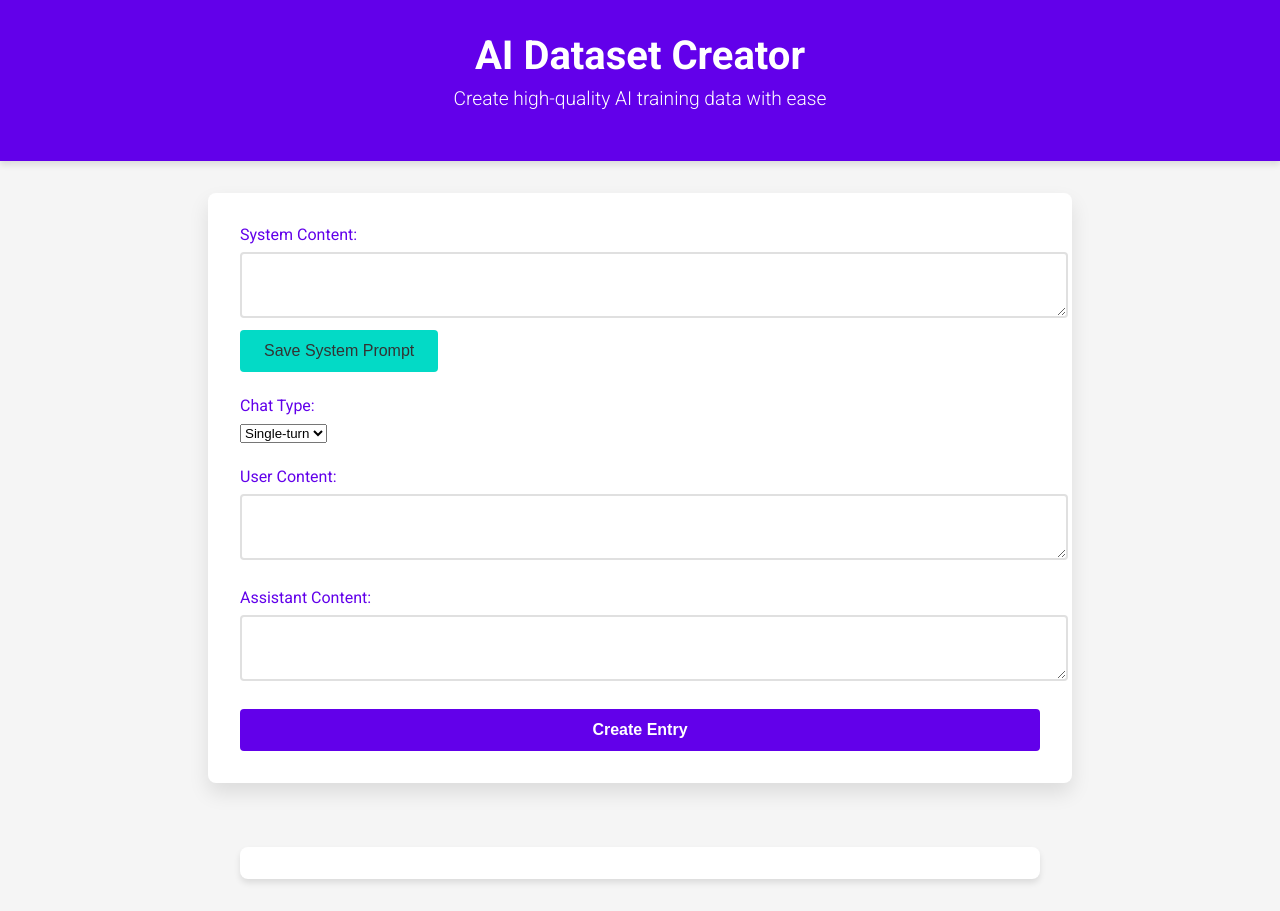
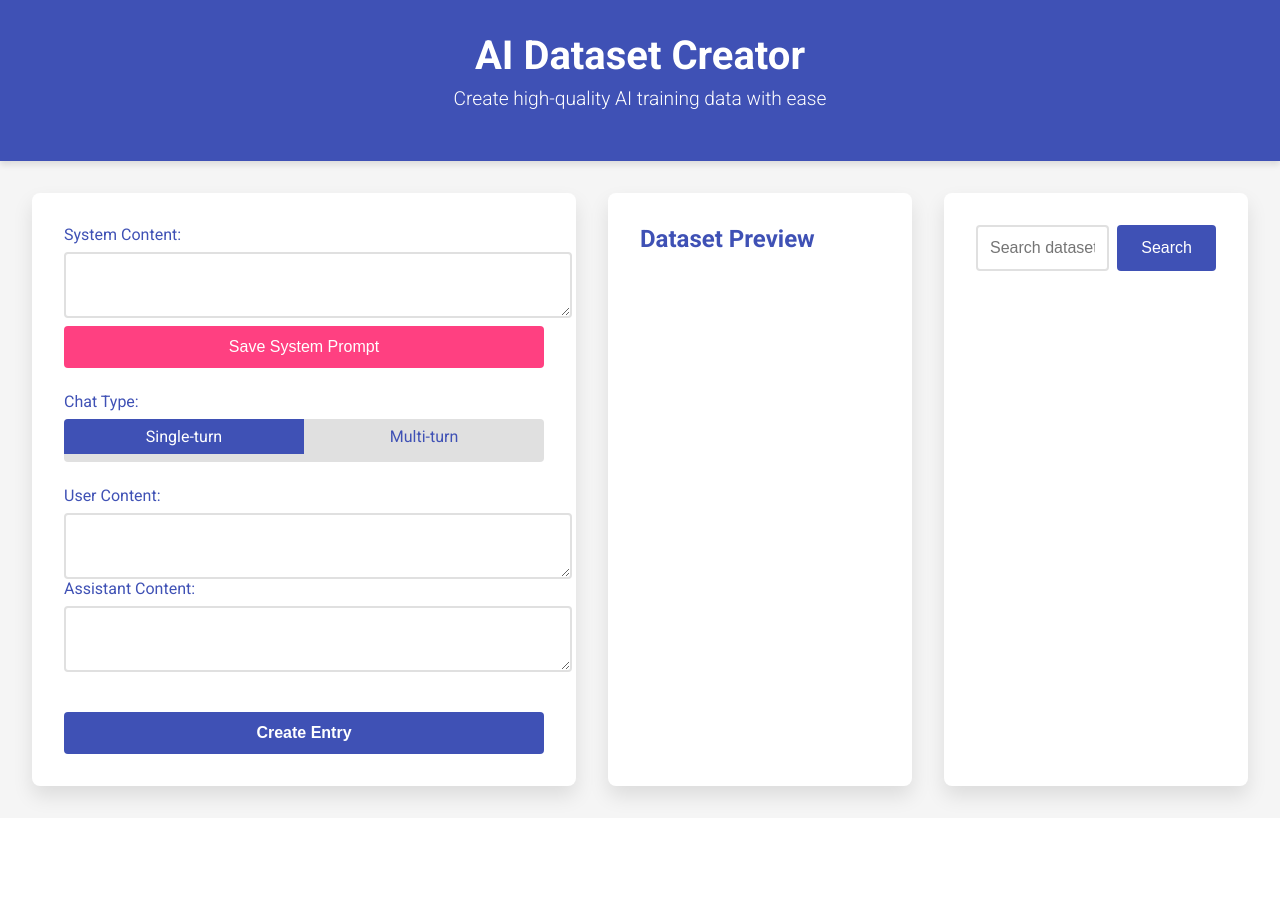
Before and after one commit to alextobias78/Fine-Tuner, a Flask app: page / in a window 1280 px wide. After the commit the page ends 808 px from the top, so only its background shows below. Run offline with Flask 3, Linux system fonts and the light colour scheme.

Commit message:
feat: Enhance UI/UX and functionality for dataset management
- Refactor JavaScript to modularize functions and improve readability.
- Add search functionality to filter dataset entries.
- Update CSS for better layout and responsiveness.
- Implement toggle switch for chat type selection.
- Improve form submission handling and notification display.
- Enhance dataset preview section with better styling and structure.

```diff
--- a/static/script.js
+++ b/static/script.js
@@ -2,14 +2,24 @@ let savedSystemPrompt = '';
 let messageCounter = 0;
 
 document.addEventListener('DOMContentLoaded', function() {
-    document.getElementById('saveSystemPrompt').addEventListener('click', function() {
-        savedSystemPrompt = document.getElementById('system_content').value;
-        alert('System prompt saved!');
+    const systemContentInput = document.getElementById('system_content');
+    const saveSystemPromptBtn = document.getElementById('saveSystemPrompt');
+    const chatTypeInputs = document.querySelectorAll('input[name="chat_type"]');
+    const singleTurnInputs = document.getElementById('single-turn-inputs');
+    const multiTurnInputs = document.getElementById('multi-turn-inputs');
+    const addMessageBtn = document.getElementById('add-message');
+    const datasetForm = document.getElementById('datasetForm');
+    const entriesContainer = document.getElementById('entries');
+    const searchInput = document.getElementById('search-input');
+    const searchButton = document.getElementById('search-button');
+
+    saveSystemPromptBtn.addEventListener('click', function() {
+        savedSystemPrompt = systemContentInput.value;
+        showNotification('System prompt saved!', 'success');
     });
 
-    document.getElementById('chat_type').addEventListener('change', function() {
-        const singleTurnInputs = document.getElementById('single-turn-inputs');
-        const multiTurnInputs = document.getElementById('multi-turn-inputs');
+    chatTypeInputs.forEach(input => {
+        input.addEventListener('change', function() {
             if (this.value === 'single') {
                 singleTurnInputs.style.display = 'block';
                 multiTurnInputs.style.display = 'none';
@@ -18,8 +28,19 @@ document.addEventListener('DOMContentLoaded', function() {
                 multiTurnInputs.style.display = 'block';
             }
         });
+    });
 
-    document.getElementById('add-message').addEventListener('click', function() {
+    addMessageBtn.addEventListener('click', addMessageInput);
+
+    datasetForm.addEventListener('submit', handleFormSubmit);
+
+    searchButton.addEventListener('click', performSearch);
+
+    // Initial dataset load
+    fetchDatasetEntries();
+});
+
+function addMessageInput() {
     const messageDiv = document.createElement('div');
     messageDiv.className = 'message-input';
     messageDiv.innerHTML = `
@@ -37,9 +58,9 @@ document.addEventListener('DOMContentLoaded', function() {
     messageDiv.querySelector('.remove-message').addEventListener('click', function() {
         messageDiv.remove();
     });
-    });
+}
 
-    document.getElementById('datasetForm').addEventListener('submit', function(e) {
+function handleFormSubmit(e) {
     e.preventDefault();
     const formData = new FormData(this);
     if (savedSystemPrompt) {
@@ -61,19 +82,64 @@ document.addEventListener('DOMContentLoaded', function() {
         method: 'POST',
         body: formData,
     })
-        .then(response => response.text())
+    .then(response => response.json())
     .then(data => {
+        showNotification('Entry added successfully!', 'success');
+        addEntryToPreview(data);
+        resetForm();
+    })
+    .catch(error => {
+        showNotification('Error adding entry. Please try again.', 'error');
+        console.error('Error:', error);
+    });
+}
+
+function showNotification(message, type) {
     const notification = document.getElementById('result');
-            notification.textContent = 'Entry added successfully!';
+    notification.textContent = message;
+    notification.className = `notification ${type}`;
     notification.style.display = 'block';
     setTimeout(() => {
         notification.style.display = 'none';
     }, 3000);
+}
 
-            document.getElementById('entries').innerHTML = `<pre>${data}</pre>` + document.getElementById('entries').innerHTML;
-            document.getElementById('user_content').value = '';
-            document.getElementById('assistant_content').value = '';
+function addEntryToPreview(entry) {
+    const entryElement = document.createElement('div');
+    entryElement.className = 'entry';
+    entryElement.innerHTML = `<pre>${JSON.stringify(entry, null, 2)}</pre>`;
+    document.getElementById('entries').prepend(entryElement);
+}
+
+function resetForm() {
+    document.getElementById('datasetForm').reset();
     document.getElementById('multi-turn-messages').innerHTML = '';
+}
+
+function performSearch() {
+    const searchTerm = document.getElementById('search-input').value.toLowerCase();
+    const entries = document.querySelectorAll('#entries .entry');
+
+    entries.forEach(entry => {
+        const entryText = entry.textContent.toLowerCase();
+        if (entryText.includes(searchTerm)) {
+            entry.style.display = 'block';
+        } else {
+            entry.style.display = 'none';
+        }
     });
+}
+
+function fetchDatasetEntries() {
+    fetch('/get_entries')
+    .then(response => response.json())
+    .then(entries => {
+        const entriesContainer = document.getElementById('entries');
+        entriesContainer.innerHTML = '';
+        entries.forEach(entry => addEntryToPreview(entry));
+    })
+    .catch(error => {
+        console.error('Error fetching entries:', error);
+        showNotification('Error loading dataset entries.', 'error');
     });
-});
+}
--- a/static/styles.css
+++ b/static/styles.css
@@ -1,9 +1,10 @@
 :root {
-    --primary-color: #6200ea;
-    --secondary-color: #03dac6;
+    --primary-color: #3f51b5;
+    --secondary-color: #ff4081;
     --background-color: #f5f5f5;
     --text-color: #333333;
     --input-background: #ffffff;
+    --border-color: #e0e0e0;
 }
 
 body {
@@ -43,41 +44,49 @@ h1 {
 main {
     flex-grow: 1;
     display: flex;
-    justify-content: center;
-    align-items: flex-start;
     padding: 2rem;
+    gap: 2rem;
 }
 
-form {
+.input-column, .preview-column, .control-column {
+    flex: 1;
     background-color: var(--input-background);
     border-radius: 8px;
     box-shadow: 0 10px 20px rgba(0, 0, 0, 0.1);
     padding: 2rem;
-    width: 100%;
-    max-width: 800px;
+}
+
+.input-column {
+    flex: 2;
+}
+
+form {
+    display: flex;
+    flex-direction: column;
+    gap: 1.5rem;
 }
 
 .input-group {
-    margin-bottom: 1.5rem;
+    display: flex;
+    flex-direction: column;
 }
 
 label {
-    display: block;
     margin-bottom: 0.5rem;
     font-weight: 500;
     color: var(--primary-color);
 }
 
-textarea {
+textarea, input[type="text"] {
     width: 100%;
     padding: 0.75rem;
-    border: 2px solid #e0e0e0;
+    border: 2px solid var(--border-color);
     border-radius: 4px;
     font-size: 1rem;
     transition: border-color 0.3s ease;
 }
 
-textarea:focus {
+textarea:focus, input[type="text"]:focus {
     outline: none;
     border-color: var(--primary-color);
 }
@@ -94,7 +103,7 @@ button {
 }
 
 button:hover {
-    background-color: #7c4dff;
+    background-color: #303f9f;
 }
 
 button:active {
@@ -103,26 +112,60 @@ button:active {
 
 #saveSystemPrompt {
     background-color: var(--secondary-color);
-    color: var(--text-color);
+    color: white;
     margin-top: 0.5rem;
 }
 
 #saveSystemPrompt:hover {
-    background-color: #00bfa5;
+    background-color: #f50057;
 }
 
 .submit-btn {
-    display: block;
-    width: 100%;
     margin-top: 1rem;
     font-weight: 700;
 }
 
-aside {
-    padding: 2rem;
-    max-width: 800px;
-    margin: 0 auto;
-    width: 100%;
+.toggle-switch {
+    display: flex;
+    background-color: var(--border-color);
+    border-radius: 4px;
+    overflow: hidden;
+}
+
+.toggle-switch input[type="radio"] {
+    display: none;
+}
+
+.toggle-switch label {
+    flex: 1;
+    padding: 0.5rem 1rem;
+    text-align: center;
+    cursor: pointer;
+    transition: background-color 0.3s ease;
+}
+
+.toggle-switch input[type="radio"]:checked + label {
+    background-color: var(--primary-color);
+    color: white;
+}
+
+.preview-column h2 {
+    margin-top: 0;
+    color: var(--primary-color);
+}
+
+.entries-container {
+    max-height: 600px;
+    overflow-y: auto;
+}
+
+.entries-container pre {
+    background-color: #f0f0f0;
+    border-radius: 4px;
+    padding: 1rem;
+    overflow-x: auto;
+    font-size: 0.9rem;
+    margin-bottom: 1rem;
 }
 
 .notification {
@@ -134,24 +177,32 @@ aside {
     display: none;
 }
 
-.entries-container {
-    background-color: var(--input-background);
-    border-radius: 8px;
-    box-shadow: 0 4px 6px rgba(0, 0, 0, 0.1);
-    padding: 1rem;
-}
-
-.entries-container pre {
-    background-color: #f0f0f0;
-    border-radius: 4px;
-    padding: 1rem;
-    overflow-x: auto;
-    font-size: 0.9rem;
+.search-container {
+    display: flex;
+    gap: 0.5rem;
     margin-bottom: 1rem;
 }
 
+.search-container input[type="text"] {
+    flex-grow: 1;
+}
+
+@media (max-width: 1200px) {
+    main {
+        flex-direction: column;
+    }
+
+    .input-column, .preview-column, .control-column {
+        width: 100%;
+    }
+}
+
 @media (max-width: 768px) {
-    main, aside {
+    main {
+        padding: 1rem;
+    }
+
+    .input-column, .preview-column, .control-column {
         padding: 1rem;
     }
 }
--- a/templates/index.html
+++ b/templates/index.html
@@ -14,6 +14,7 @@
             <p class="subtitle">Create high-quality AI training data with ease</p>
         </header>
         <main>
+            <div class="input-column">
                 <form id="datasetForm">
                     <div class="input-group system-content">
                         <label for="system_content">System Content:</label>
@@ -23,10 +24,12 @@
 
                     <div class="input-group">
                         <label for="chat_type">Chat Type:</label>
-                    <select id="chat_type" name="chat_type">
-                        <option value="single">Single-turn</option>
-                        <option value="multi">Multi-turn</option>
-                    </select>
+                        <div class="toggle-switch">
+                            <input type="radio" id="single-turn" name="chat_type" value="single" checked>
+                            <label for="single-turn">Single-turn</label>
+                            <input type="radio" id="multi-turn" name="chat_type" value="multi">
+                            <label for="multi-turn">Multi-turn</label>
+                        </div>
                     </div>
 
                     <div id="single-turn-inputs">
@@ -48,11 +51,19 @@
 
                     <button type="submit" class="submit-btn">Create Entry</button>
                 </form>
+            </div>
+            <div class="preview-column">
+                <h2>Dataset Preview</h2>
+                <div id="entries" class="entries-container"></div>
+            </div>
+            <div class="control-column">
+                <div id="result" class="notification"></div>
+                <div class="search-container">
+                    <input type="text" id="search-input" placeholder="Search dataset...">
+                    <button id="search-button">Search</button>
+                </div>
+            </div>
         </main>
-        <aside>
-            <div id="result" class="notification"></div>
-            <div id="entries" class="entries-container"></div>
-        </aside>
     </div>
 
     <script src="{{ url_for('static', filename='script.js') }}"></script>
```
Lines whose indentation alone changed are shown as unchanged.
